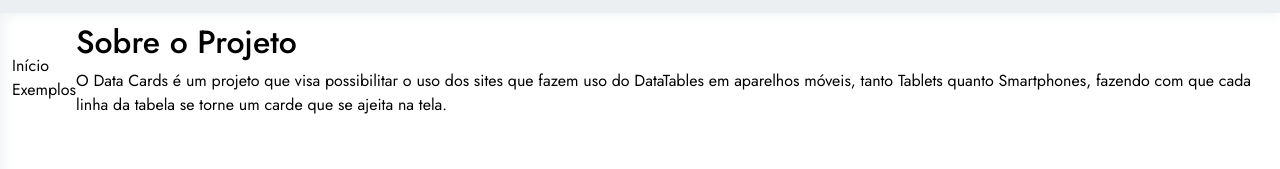
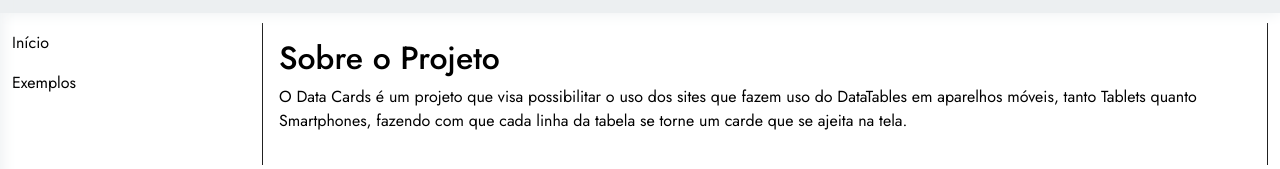
Before and after one commit to luishenriqueturani/DataCards, a plain HTML site: page pages/index.html in a window 1280 px wide. Shown: the part 67-236 px from the top of the page. Drawn offline with Linux system fonts and the light colour scheme.

Commit message:
Problemas de overflow x corrigidos
Eu havia aplicado valores de width para o body que acabaram causando overflow. Corrigi os valores e o problema saiu.

```diff
--- a/css/styles.css
+++ b/css/styles.css
@@ -8,6 +8,11 @@
     text-decoration: none;
     margin: 0;
     outline: none;
+}
+
+html{
+    width: 100vw;
+    min-height: 100vh;
 }
 
 *:hover{
@@ -22,8 +27,8 @@
 }
 
 body{
-    min-height: 100vh;
-    min-width: 100vw;
+    min-height: 100%;
+    min-width: 100%;
 }
 
 a{
@@ -39,6 +44,11 @@
     padding: 0px;
     margin: 0;
 }
+
+.max-width-100{
+    max-width: 100vw;
+}
+
 
 /* FIM RESET */
 
@@ -292,3 +302,20 @@
 main{
     margin-top: 90px;
 }
+
+.menu-esquerdo{
+    min-width: 250px;
+    padding: 0 16px 16px 0;
+    height: 100%;
+}
+
+.menu-esquerdo li{
+    padding: 8px 0;
+}
+
+article.conteudo{
+    padding: 16px;
+    border-left: 1px solid var(--dark);
+    border-right: 1px solid var(--dark);
+    width: max-content;
+}
--- a/pages/index.html
+++ b/pages/index.html
@@ -419,8 +419,8 @@
 
     <main>
 
-        <section class="container-fluid">
-            <div class="d-flex align-items-center justify-content-between">
+        <section class="container-fluid max-width-100">
+            <div class="d-flex align-items-start justify-content-between max-width-100">
 
                 <aside class="menu-esquerdo" id="menu-esquerdo">
                     <ul id="links-menu-esquerdo">
```
